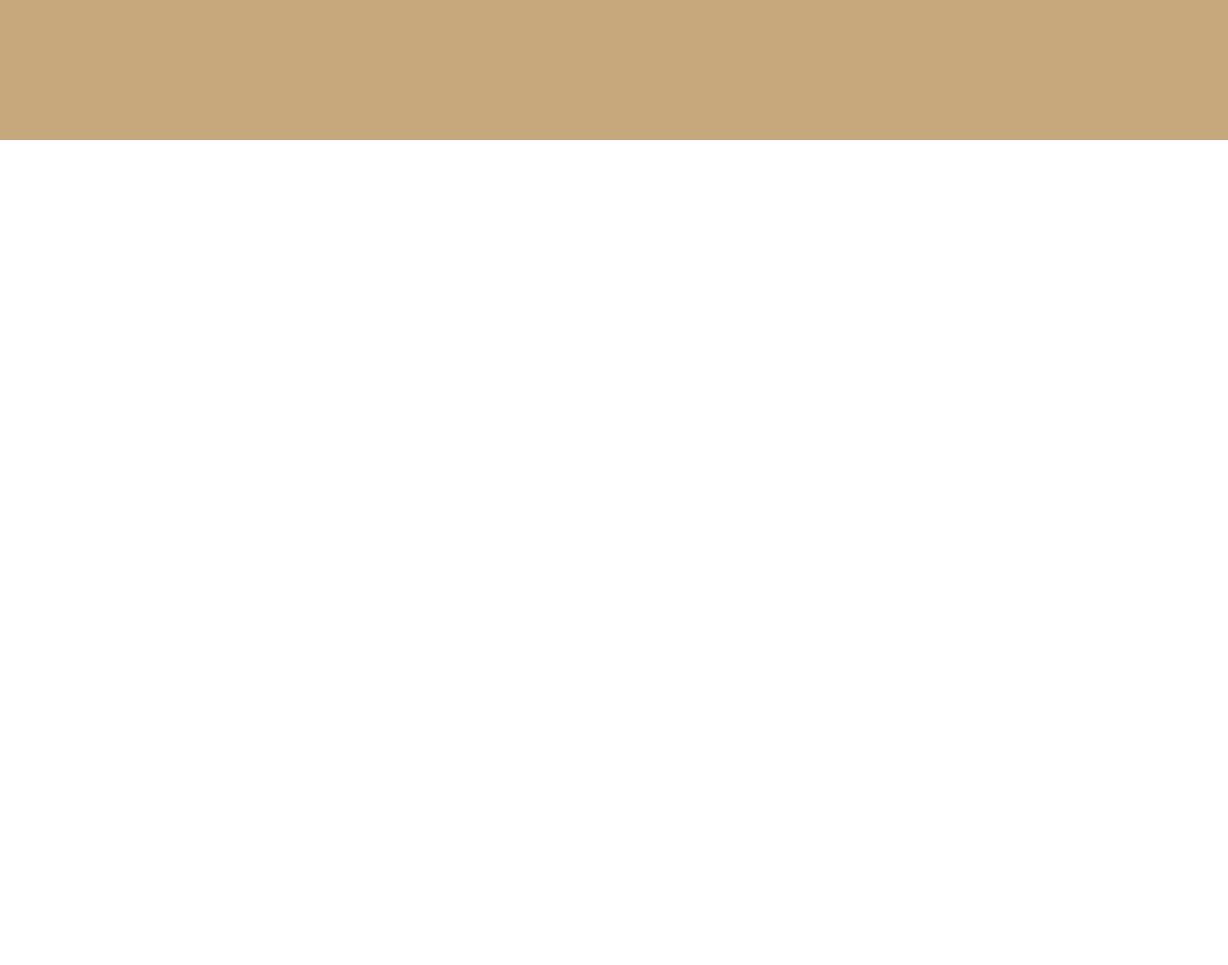
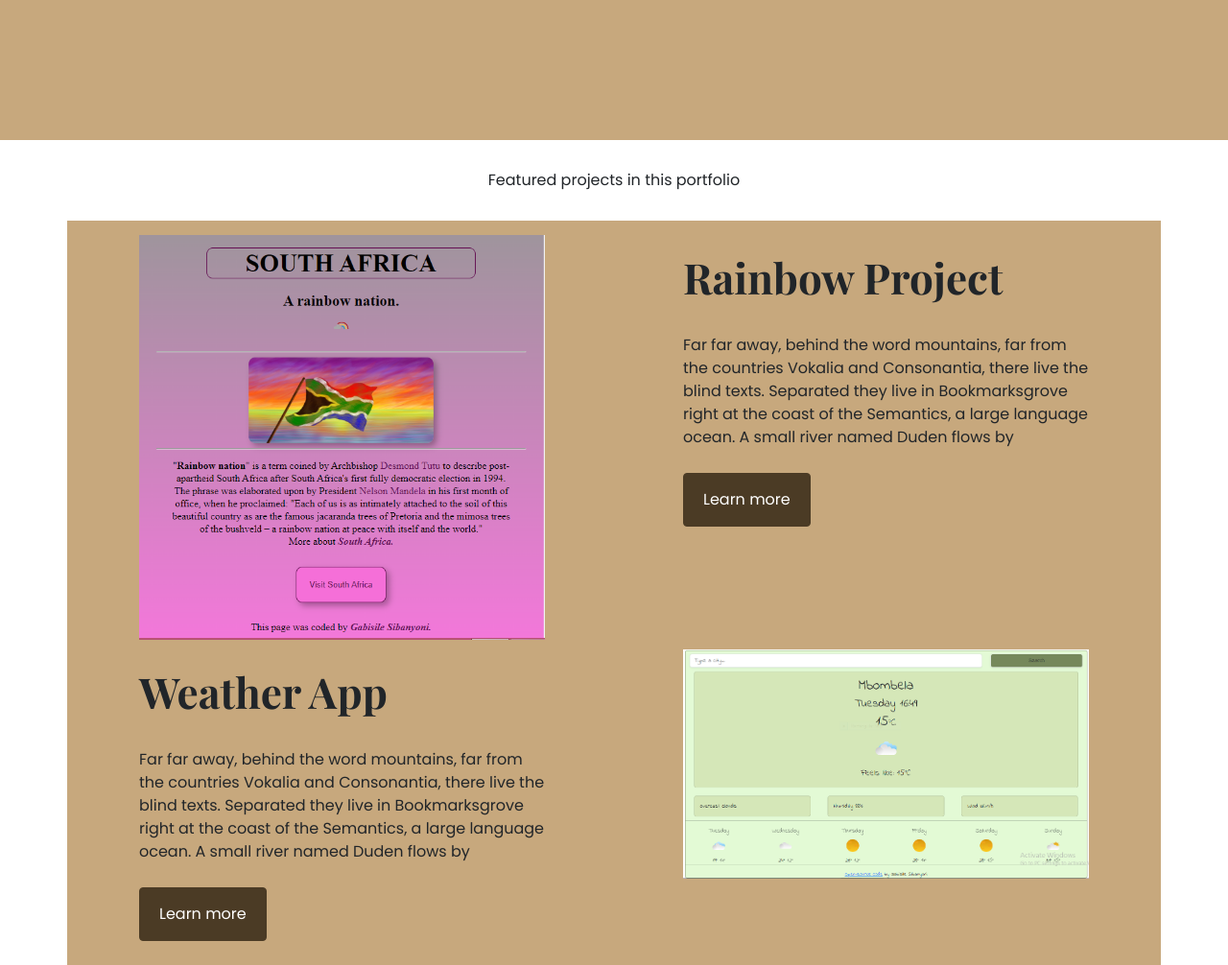
Before and after one commit to Gabisile-felicia/My-Portfolio, a plain HTML site: page index.html in a window 1280 px wide. Shown: the part 500-1506 px from the top of the page at 96% size. Before the commit the page ends 800 px from the top, so only its background shows below. Drawn offline with nearby package versions, Linux system fonts and the light colour scheme.

Commit message:
I added my project images. I also added my projects  in my homepage and styled everything.

```diff
--- a/index.html
+++ b/index.html
@@ -42,5 +42,50 @@
         <a href="#" class="labeling">Contact me</a>
       </div>
     </div>
+    <p class="features-intro">Featured projects in this portfolio</p>
+    <div class="container">
+      <div class="row">
+        <div class="col d-none d-lg-block">
+          <img
+            src="images/rainbow.PNG"
+            class="img-fluid images"
+            alt="Rainbow project"
+          />
+        </div>
+        <div class="col">
+          <div class="project-details">
+            <h2 class="project-name">Rainbow Project</h2>
+            <p class="paragraphs">
+              Far far away, behind the word mountains, far from the countries
+              Vokalia and Consonantia, there live the blind texts. Separated
+              they live in Bookmarksgrove right at the coast of the Semantics, a
+              large language ocean. A small river named Duden flows by
+            </p>
+            <a href="#" class="btn labeling">Learn more</a>
+          </div>
+        </div>
+      </div>
+      <div class="row">
+        <div class="col">
+          <div class="project-details">
+            <h2 class="project-name">Weather App</h2>
+            <p class="paragraphs">
+              Far far away, behind the word mountains, far from the countries
+              Vokalia and Consonantia, there live the blind texts. Separated
+              they live in Bookmarksgrove right at the coast of the Semantics, a
+              large language ocean. A small river named Duden flows by
+            </p>
+            <a href="#" class="btn labeling">Learn more</a>
+          </div>
+        </div>
+        <div class="col d-none d-lg-block">
+          <img
+            src="images/weatherapp.PNG"
+            class="img-fluid images"
+            alt="Rainbow project"
+          />
+        </div>
+      </div>
+    </div>
   </body>
 </html>
--- a/styles/portfolio.css
+++ b/styles/portfolio.css
@@ -48,4 +48,35 @@ h3 {
 .labeling:hover {
   color: #000;
   cursor: pointer;
+  border: 1px solid var(--labeling-color);
 }
+.container {
+  background-color: var(--secondary-color);
+  padding: 15px;
+}
+
+.features-intro {
+  text-align: center;
+  margin: 30px;
+}
+.row {
+  margin-bottom: 10px !important;
+}
+.images {
+  padding: 0px 60px;
+}
+
+.project-name {
+  font-size: 44px;
+  font-weight: bold;
+  margin-bottom: 15px;
+}
+
+.project-details {
+  font-weight: 400;
+  line-height: 1.5;
+  padding: 0px 60px;
+}
+.paragraphs {
+  margin-bottom: 25px;
+}
```
Also changed, not shown: images/rainbow.PNG (added), images/weatherapp.PNG (added).
